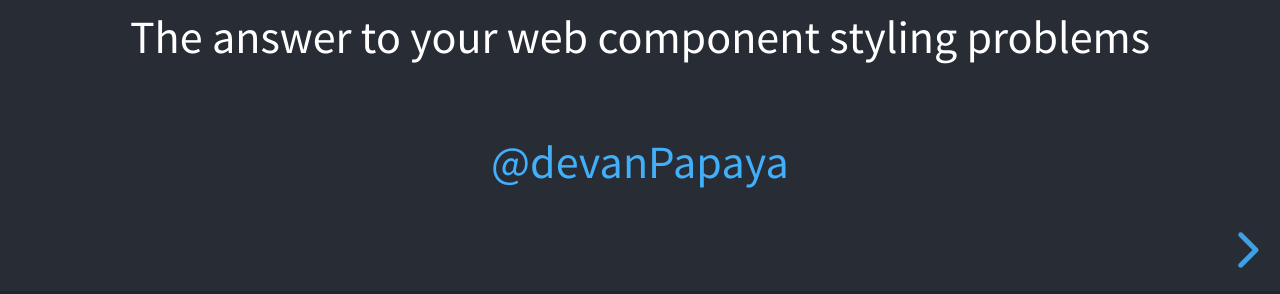
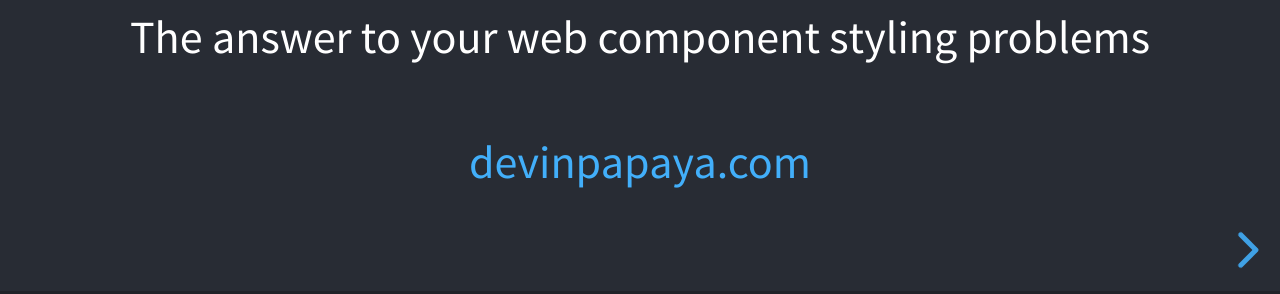
Before and after one commit to imdevan/css-in-js-presentation, a website: page index.html in a window 1280 px wide. Shown: the part 506-800 px from the top of the page. Drawn offline with Linux system fonts and the light colour scheme.

Commit message:
Change twitter url to website domain

```diff
--- a/index.html
+++ b/index.html
@@ -48,7 +48,7 @@
 					</h1>
 					<p>The answer to your web component styling problems</p>
 
-					<p style="margin-top: 60px;"><a href='twitter.com/devanPapaya'>@devanPapaya</a></p>
+					<p style="margin-top: 60px;"><a href='http://devinpapaya.com'>devinpapaya.com</a></p>
 
 					<aside class="notes">
 						Oh hey, these are some notes. They'll be hidden in your presentation, but you can see them if you open the speaker
```
